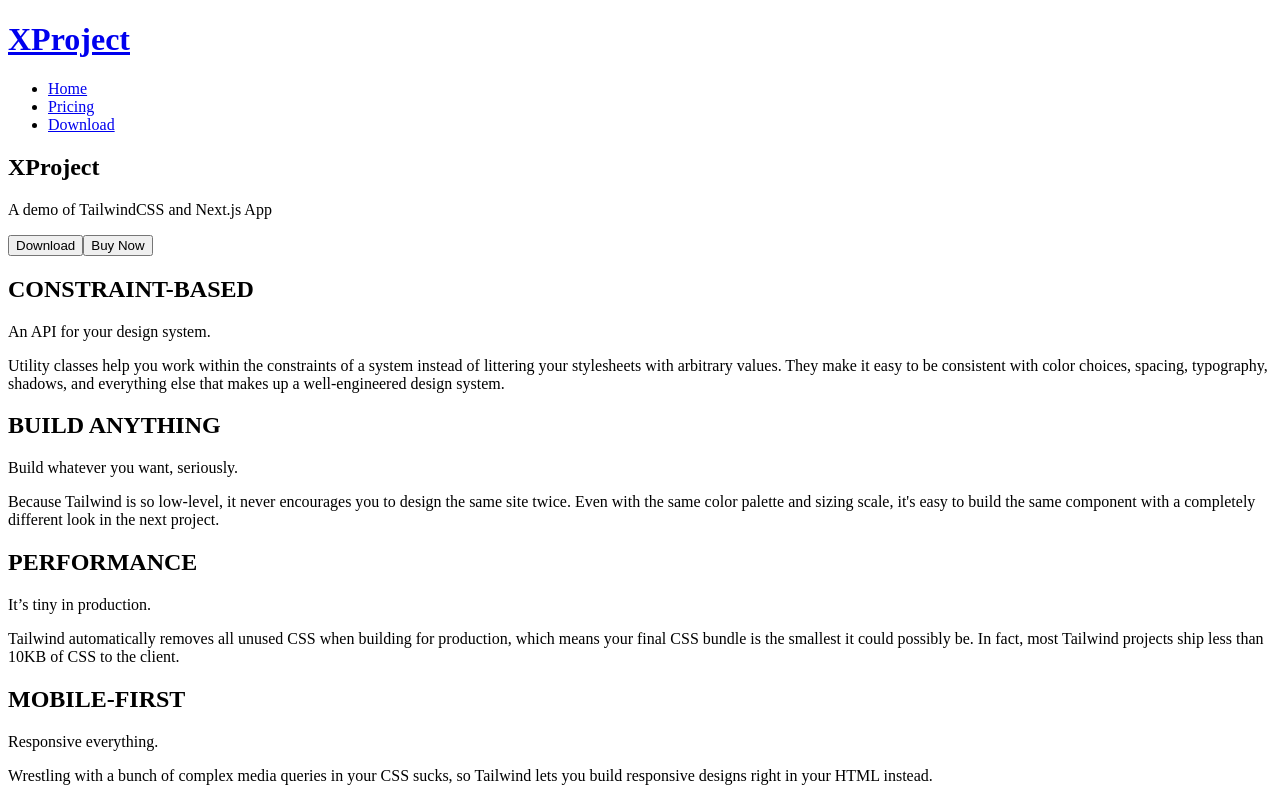
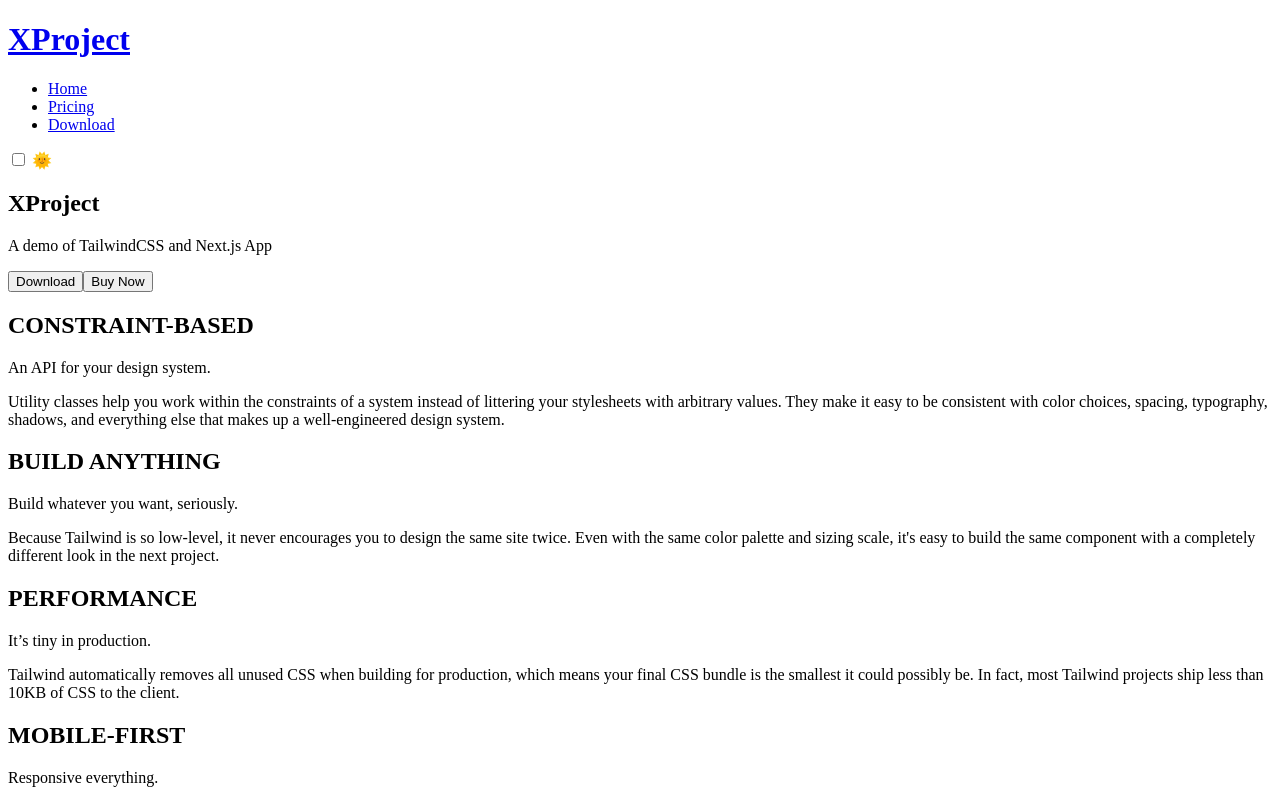
Before and after one commit to Alex1990/tailand-and-nextjs, a Next.js app: page / in a window 1280 px wide. Shown: the top 800 px of the page. Built offline with nearby package versions, Linux system fonts and the light colour scheme.

Commit message:
Support toggle theme manually

```diff
--- a/pages/index.js
+++ b/pages/index.js
@@ -1,7 +1,30 @@
+import { useEffect, useState } from 'react'
 import Head from 'next/head'
 import Link from 'next/link'
 
 export default function Home() {
+  const [theme, setTheme] = useState('light')
+  const onToggleTheme = e => {
+    if (e.target.checked) {
+      setTheme('dark')
+      localStorage.theme = 'dark'
+      document.documentElement.classList.add('dark')
+    } else {
+      setTheme('light')
+      localStorage.theme = 'light'
+      document.documentElement.classList.remove('dark')
+    }
+  }
+
+  useEffect(() => {
+    const mediaQueryList = window.matchMedia('(prefers-color-scheme: dark)')
+    const initialTheme = localStorage.theme || (mediaQueryList.matches ? 'dark' : 'light')
+    setTheme(initialTheme)
+    if (initialTheme === 'dark') {
+      document.documentElement.classList.add('dark')
+    }
+  })
+
   return (
     <div className="dark:bg-black">
       <Head>
@@ -35,12 +58,12 @@
                 </li>
               </ul>
             </nav>
-            {/* <div>
+            <div>
               <label>
-                <input type="checkbox"></input>
-                {' '}Dark Mode
+                <input type="checkbox" checked={theme === 'dark'} onChange={e => onToggleTheme(e)} />
+                {' '}{theme === 'light' ? '🌞' : '🌑'}
               </label>
-            </div> */}
+            </div>
           </div>
         </div>
       </header>
--- a/tailwind.config.js
+++ b/tailwind.config.js
@@ -1,6 +1,6 @@
 module.exports = {
   purge: [],
-  darkMode: 'media', // or 'media' or 'class'
+  darkMode: 'class', // or 'media' or 'class'
   theme: {
     extend: {},
   },
```
